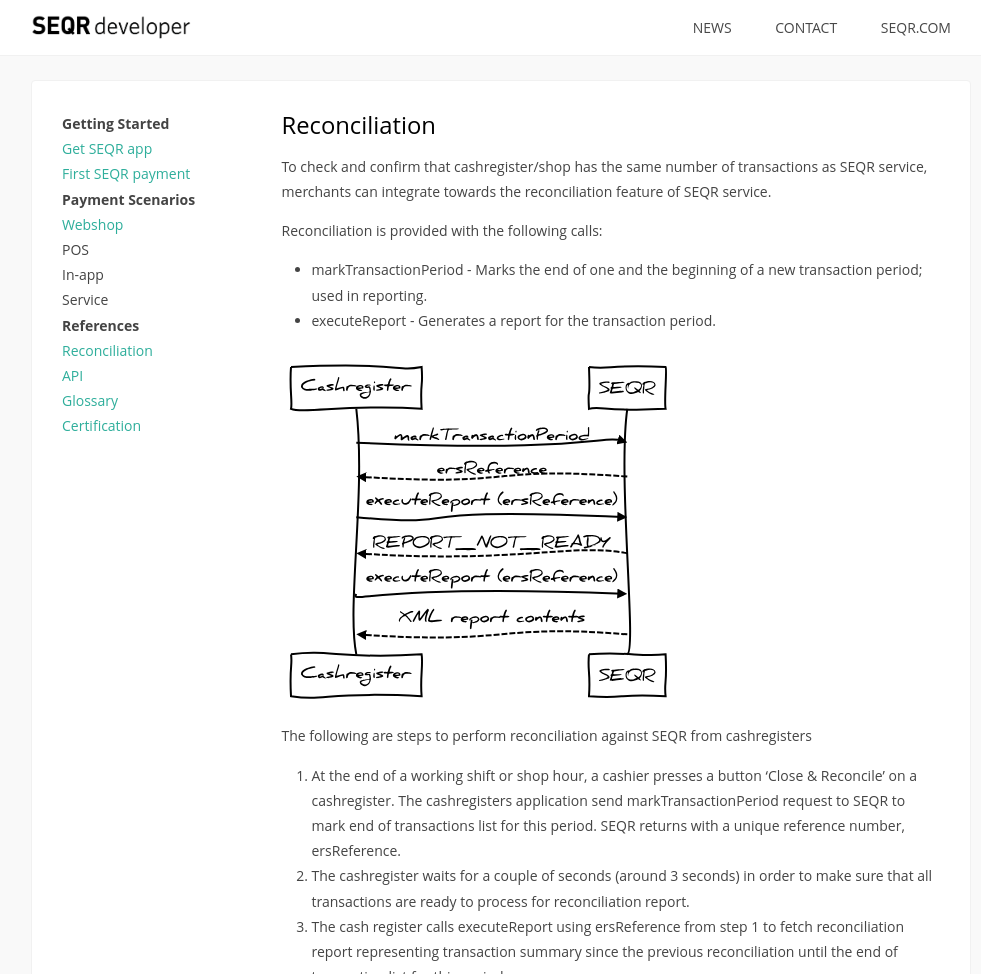
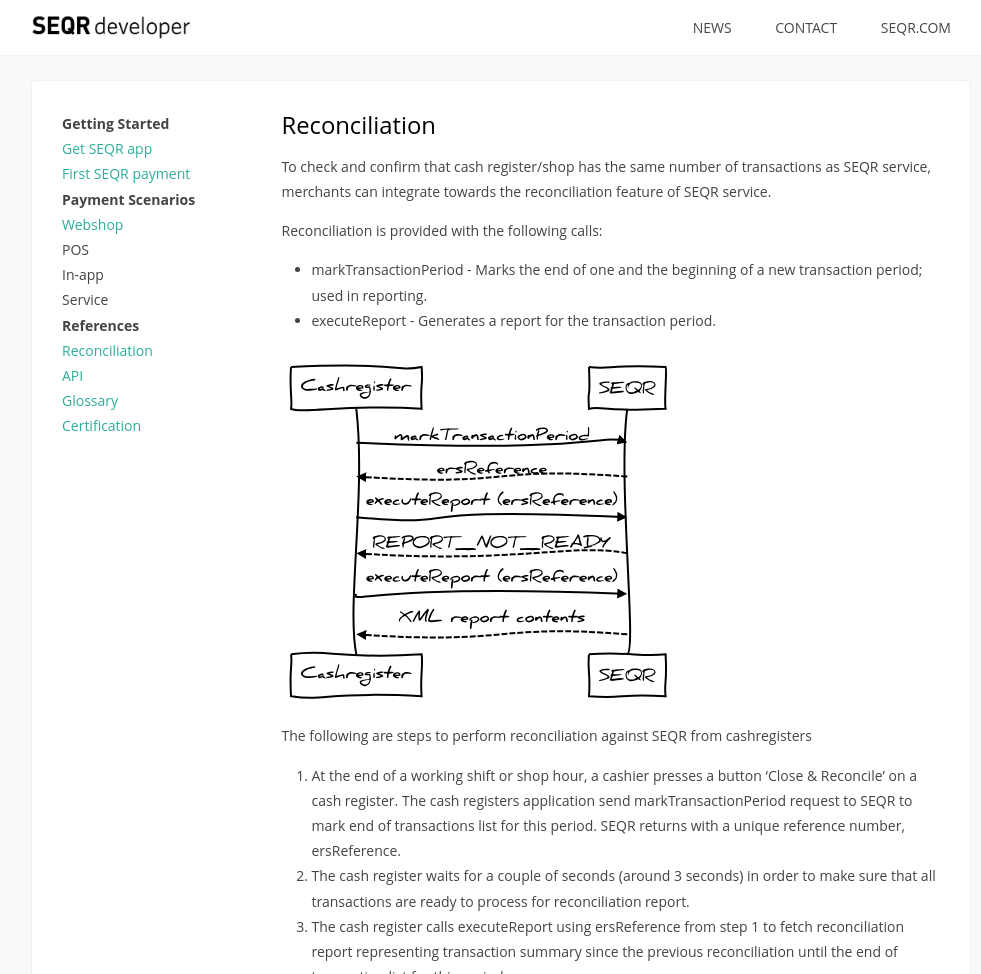
Before and after one commit to SeamlessDistribution/SeamlessDistribution.github.io, a Jekyll site: the page built from merchant/reference/reconciliation.md, in a window 1280 px wide and 1400 px high. Shown: the top 974 px of the window, without its empty margins (139-1120 px from the left). Built offline with Jekyll 4.4.1, drawn with Linux system fonts in a browser that asks for light colours.

Commit message:
Update reconciliation.md

```diff
--- a/merchant/reference/reconciliation.md
+++ b/merchant/reference/reconciliation.md
@@ -6,7 +6,7 @@
 
 ## Reconciliation
 
-To check and confirm that cashregister/shop has the same number of transactions
+To check and confirm that cash register/shop has the same number of transactions
 as SEQR service, merchants can integrate towards the reconciliation feature of
 SEQR service.
 
@@ -32,10 +32,10 @@
 
 The following are steps to perform reconciliation against SEQR from cashregisters
 
-1. At the end of a working shift or shop hour, a cashier presses a button 'Close & Reconcile' on a cashregister.
-The cashregisters application send markTransactionPeriod request to SEQR to mark end of transactions list
+1. At the end of a working shift or shop hour, a cashier presses a button 'Close & Reconcile' on a cash register.
+The cash registers application send markTransactionPeriod request to SEQR to mark end of transactions list
 for this period. SEQR returns with a unique reference number, ersReference.
-2. The cashregister waits for a couple of seconds (around 3 seconds) in order to make sure that all
+2. The cash register waits for a couple of seconds (around 3 seconds) in order to make sure that all
 transactions are ready to process for reconciliation report.
 3. The cash register calls executeReport using ersReference from step 1 to fetch reconciliation report
 representing transaction summary since the previous reconciliation until the end of transaction list for this
```
